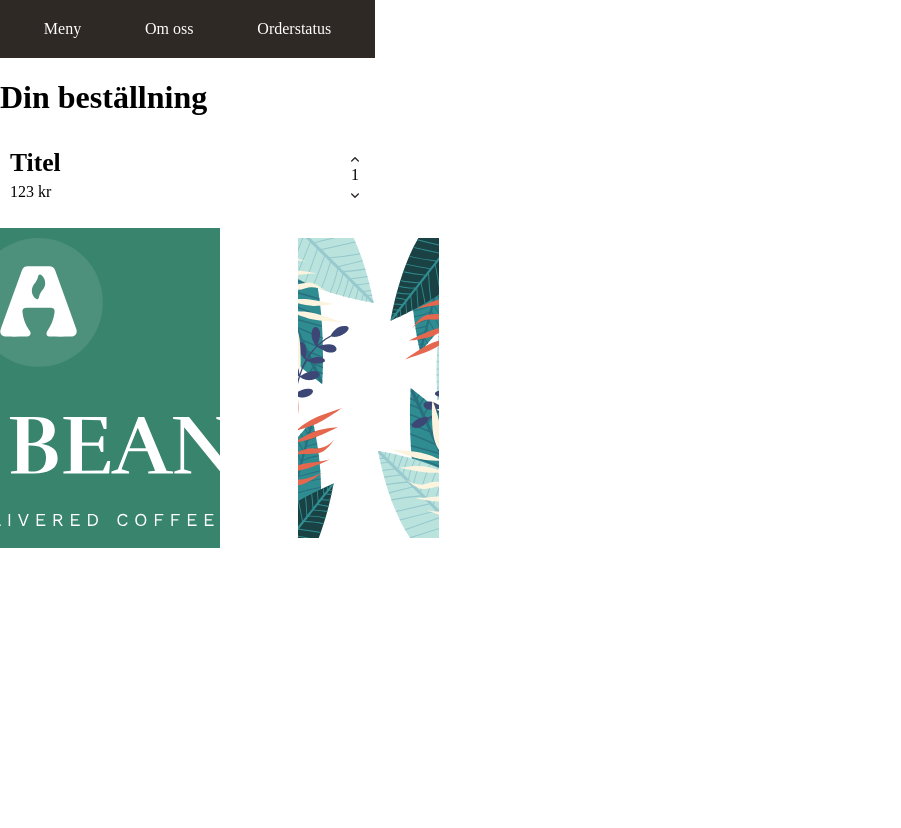
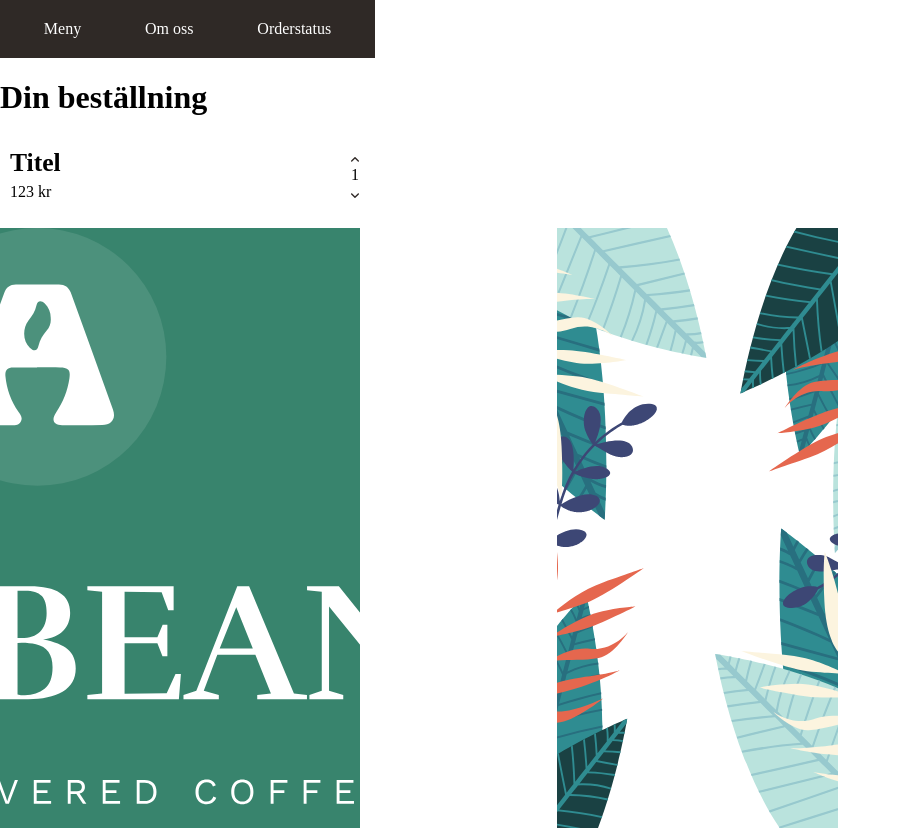
Before and after one commit to Kybbe/fire-turtles, a React (Create React App) app: page /landing in a window 1280 px wide. Shown: the whole page, without its empty margins (0-901 px from the left). Before the commit the page ends 800 px from the top, so only its background shows below. Built offline with nearby package versions, Linux system fonts and the light colour scheme.

Commit message:
landing nr 2

```diff
--- a/src/App.css
+++ b/src/App.css
@@ -83,23 +83,26 @@ nav a:hover {
   text-align: center;
   margin: 0;
 }
+.sides1{
+  position: right;
+ right: 0;
+
+  }
 
 .airbeanfront{
-  background-color: #39846D;
-  width: 200px;
-  Height: 300px;
+  position: relative;
+  width: 360px;
+  height: 600px;
+  background: #38846D;
   display: flex;
   justify-content: center;
   align-content: center;
-  padding: 10px;
+
+
 }
-.sides1{
-  position: right;
-  right: 0;
+
+  .sides2{
+      position: left;
+     left: 0;
 
   }
-  .sides2{
-      position: left;
-  left: 0;
-
-  }
--- a/src/views/landing.css
+++ /dev/null
@@ -1,141 +0,0 @@
-/* Vector */
-
-.sides1{
-position: absolute;
-right: 0;
-
-}
-.sides2{
-    position: absolute;
-left: 0;
-
-}
-
-.a{
-    /* Vector */
-
-
-position: absolute;
-left: 44.53%;
-right: 45.33%;
-top: 41.98%;
-bottom: 52.77%;
-
-background: #FFFFFF;
-}
-.air{
-    /* AIR BEAN */
-
-
-position: absolute;
-width: 257px;
-height: 47px;
-left: 58px;
-top: 346px;
-
-font-family: 'Rufina';
-font-style: normal;
-font-weight: 700;
-font-size: 42px;
-line-height: 52px;
-display: flex;
-align-items: center;
-text-align: center;
-
-color: #FFFFFF;
-}
-.drone{
-    /* DRONEDELIVERED COFFEE */
-
-
-position: absolute;
-width: 257px;
-height: 19px;
-left: 58px;
-top: 396px;
-
-font-family: 'Work Sans';
-font-style: normal;
-font-weight: 400;
-font-size: 9px;
-line-height: 11px;
-display: flex;
-align-items: center;
-text-align: center;
-letter-spacing: 0.3em;
-
-color: #FFFFFF;
-}
-.airbeanfront{
-    /* /landing */
-
-
-position: relative;
-width: 375px;
-height: 667px;
-
-background: #38846D;
-/* Group 2 */
-
-
-position: absolute;
-width: 257px;
-height: 149px;
-left: 58px;
-top: 266px;
-/* Group 7 */
-
-
-position: absolute;
-width: 64px;
-height: 64px;
-left: 154px;
-top: 266px;
-
- /* header */
-
-
- position: absolute;
- width: 667px;
- height: 143px;
- left: 375px;
- top: 0px;
-
-
-
-/* header */
-
-
-position: absolute;
-width: 667px;
-height: 169px;
-left: 0px;
-top: 667px;
-
-
-
-}
-.sides{
-    /* Vector */
-
-
-position: absolute;
-left: -25.65%;
-right: 87.28%;
-top: 357.12%;
-bottom: -388.87%;
-
-background: #2F8C91;
-transform: matrix(0.98, -0.23, 0.21, 0.97, 0, 0);
-/* Vector */
-
-
-position: absolute;
-left: -9.13%;
-right: 82.05%;
-top: 387.29%;
-bottom: -517.98%;
-
-background: #BAE3DD;
-transform: matrix(0.65, -0.77, 0.75, 0.65, 0, 0);
-}
```
